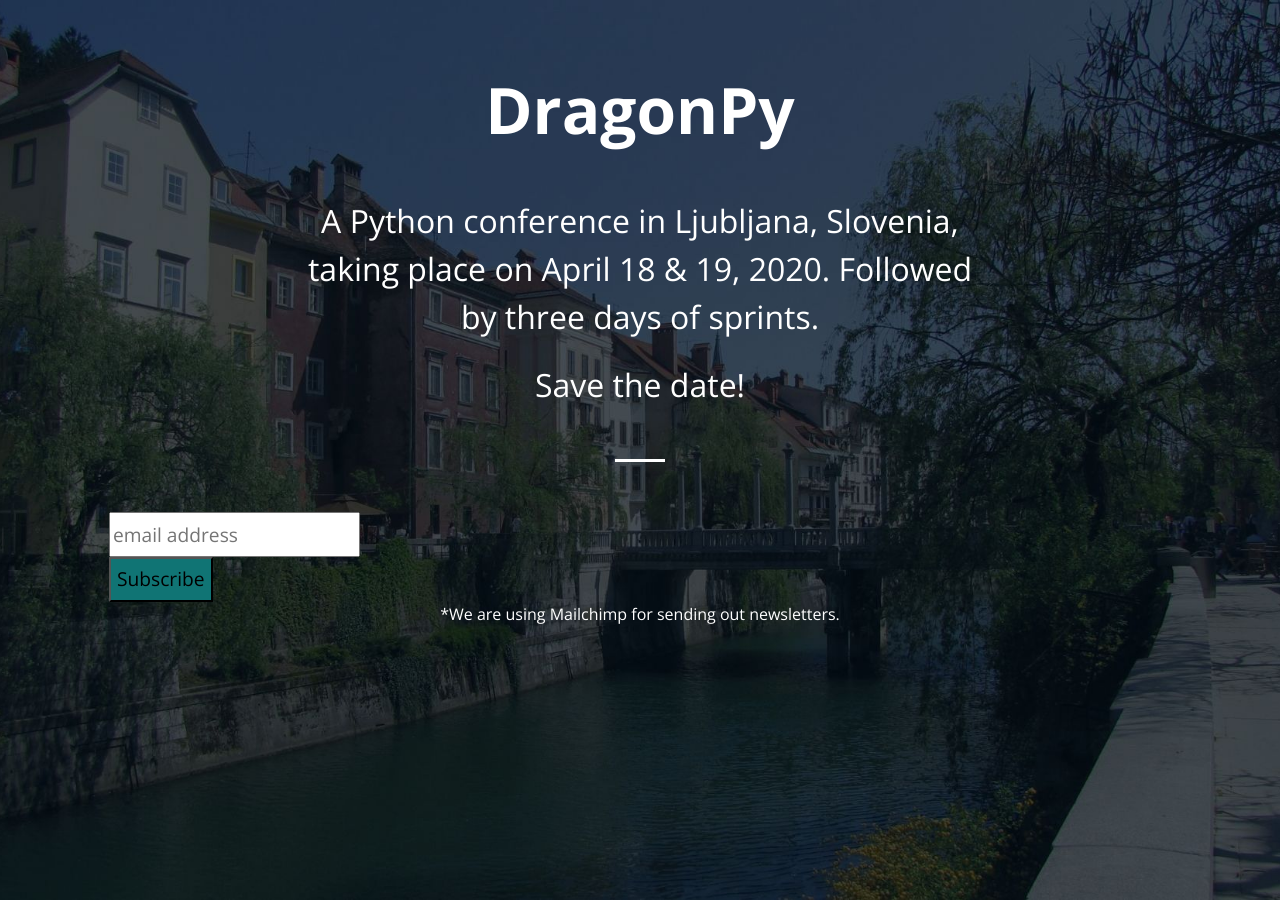
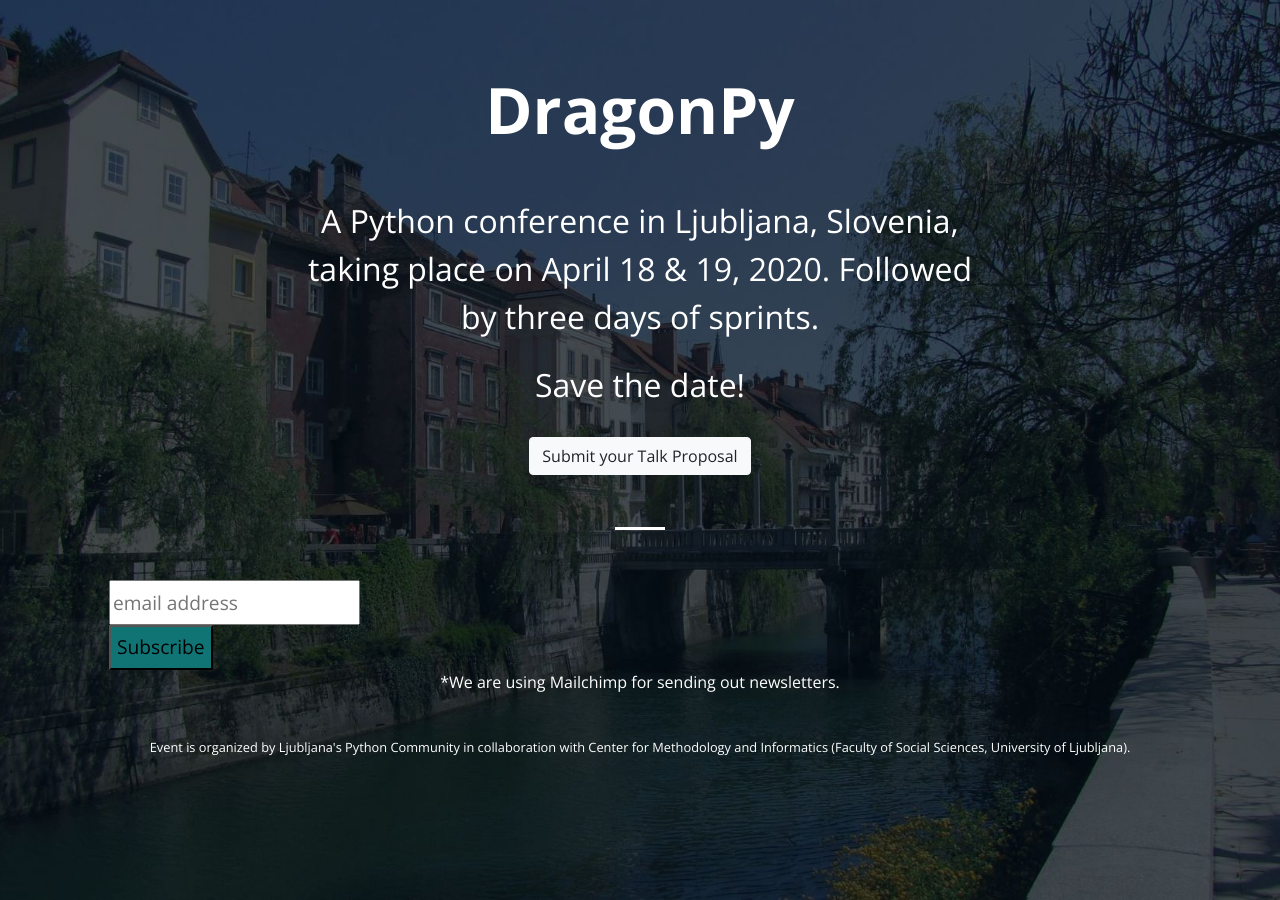
Before and after one commit to DragonPyConf/dragonpy.com, a Jekyll site: the page built from index.html, in a window 1280 px wide. Built offline with Jekyll 4.4.1, drawn with Linux system fonts in a browser that asks for light colours; comment, search, counter and statistics services are not loaded.

Commit message:
Adds CFP button and organizers to the footer

```diff
--- a/_layouts/home.html
+++ b/_layouts/home.html
@@ -19,6 +19,12 @@
         {% include mcform.html %}
 
       </div>
+
+      <div class="col-12 mx-auto mt-4">
+        <p class="text-center small">
+          Event is organized by Ljubljana's Python Community in collaboration with Center for Methodology and Informatics (Faculty of Social Sciences, University of Ljubljana).
+        </p>
+      </div>
     </div>
   </div>
 
--- a/index.html
+++ b/index.html
@@ -6,3 +6,7 @@ title: DragonPy - A Python conference
 <h1 class="text-center py-5">DragonPy</h1>
 <p class="text-center">A Python conference in Ljubljana, Slovenia, taking place on April 18 & 19, 2020. Followed by three days of sprints.</p>
 <p class="text-center">Save the date!</p>
+
+<p class="text-center">
+	<a class="btn btn-light text" href="https://papercall.io/dragonpy">Submit your Talk Proposal</a>
+</p>
```
